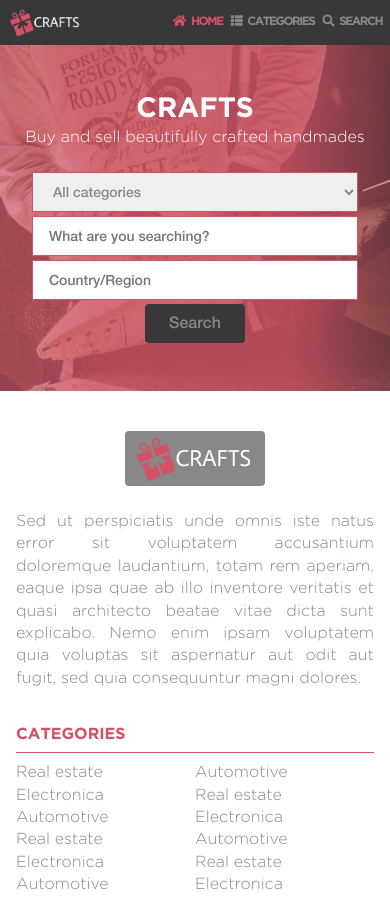
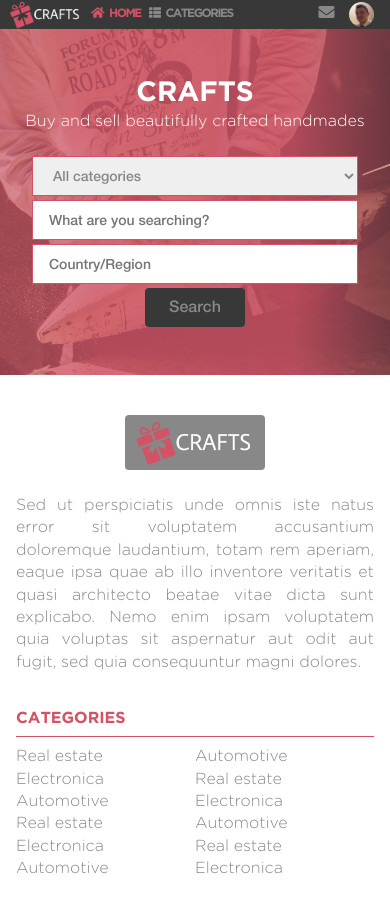
Before and after one commit to cristianCeamatu/microverse-HTML-CSS-capstone-project-online-shop-for-electronics, a website: page search.html in a window 390 px wide. Shown: the top 899 px of the page. Drawn offline with nearby package versions, Linux system fonts and the light colour scheme.

Commit message:
Finished styling navigation for the search page all breakpoints

```diff
--- a/search.html
+++ b/search.html
@@ -14,19 +14,24 @@
 <body>
 
   <!-- Navigation -->
-  <nav class="nav background-black p-2 text-gray">
-    <ul class="mb-0">
+  <nav class="nav background-black px-2 py-md-1 text-gray">
+    <ul class="nav-right mb-0 text-uppercase">
       <li class="nav-brand"><a href="#"><img src="./img/brand2.png" alt="Company logo"></a></li>
+      <li class="active mr-2 mr-sm-4 ml-2"><a href="#"><i class="fas fa-home mr-1"></i> Home</a></li>
+      <li class="mr-2 mr-sm-4"><a href="#"><i class="fas fa-th-list mr-1"></i> Categories</a></li>
+      <li class="mr-sm-4 d-none d-sm-block"><a href="#"><i class="fas fa-search mr-1"></i> Search</a></li>
+      <li class="d-none d-md-block"><button type="button"
+          class="nav-button background-red p-2 font-weight-bold text-white text-uppercase">Sell
+          your products</button>
+      </li>
     </ul>
 
-
-    <ul class="nav-right mb-0 text-uppercase">
-      <li class="active mr-2 mr-sm-4"><a href="#"><i class="fas fa-home mr-1"></i> Home</a></li>
-      <li class="mr-2 mr-sm-4"><a href="#"><i class="fas fa-th-list mr-1"></i> Categories</a></li>
-      <li class="mr-sm-4"><a href="#"><i class="fas fa-search mr-1"></i> Search</a></li>
-      <li class="d-none d-sm-block"><button type="button"
-          class="nav-button background-red p-2 rounded font-weight-bold text-white text-uppercase">Sell
-          your products</button>
+    <ul class="nav-account d-flex align-items-center mb-0">
+      <li class="nav-account-item mr-3">
+        <a href="" class="nav-account-nottifiactions h6"><i class="fas fa-envelope"></i></a>
+      </li>
+      <li class="nav-account-avatar mr-2">
+        <a href=""><img class="rounded-circle" src="./img/avatar.jpg" alt="Account holder"></a>
       </li>
     </ul>
   </nav>
--- a/styles/scss/app.scss
+++ b/styles/scss/app.scss
@@ -106,10 +106,20 @@ img {
     width: 75px;
   }
 
+  .nav-button {
+    border-radius: 2px;
+  }
+
   .nav-right {
     display: flex;
     align-items: center;
     align-self: center;
+  }
+
+  /* Search page */
+  .nav-account-avatar {
+    width: 25px;
+    height: 25px;
   }
 }
 
@@ -320,6 +330,7 @@ img {
   }
 }
 
+/* Media queries */
 @media (min-width: 576px){
   .articles  .articles-container {
     grid-template-columns: 1fr 1fr 1fr;
```
Also changed, not shown: index.html (+1 -1 lines), img/avatar.jpg (added), img/brand.png (deleted), styles/app.css, 1 other file.
